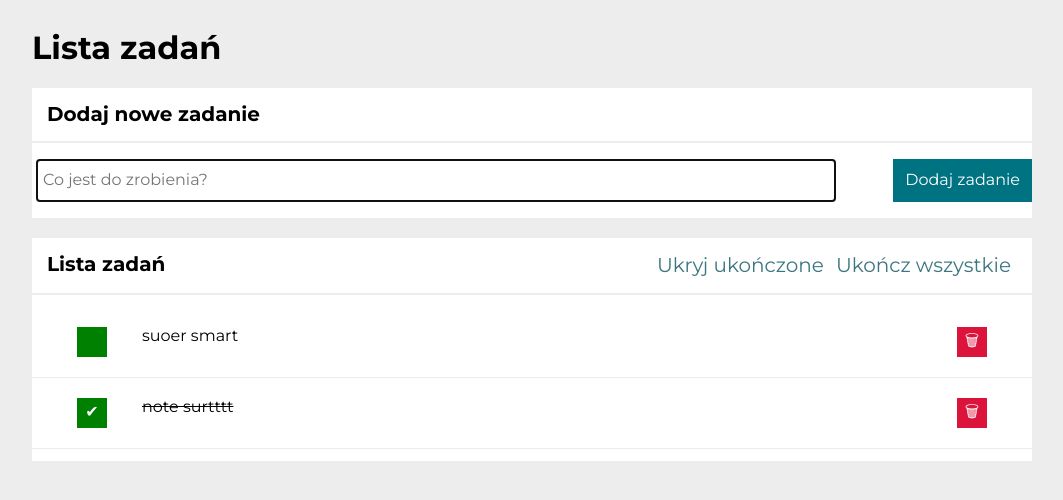
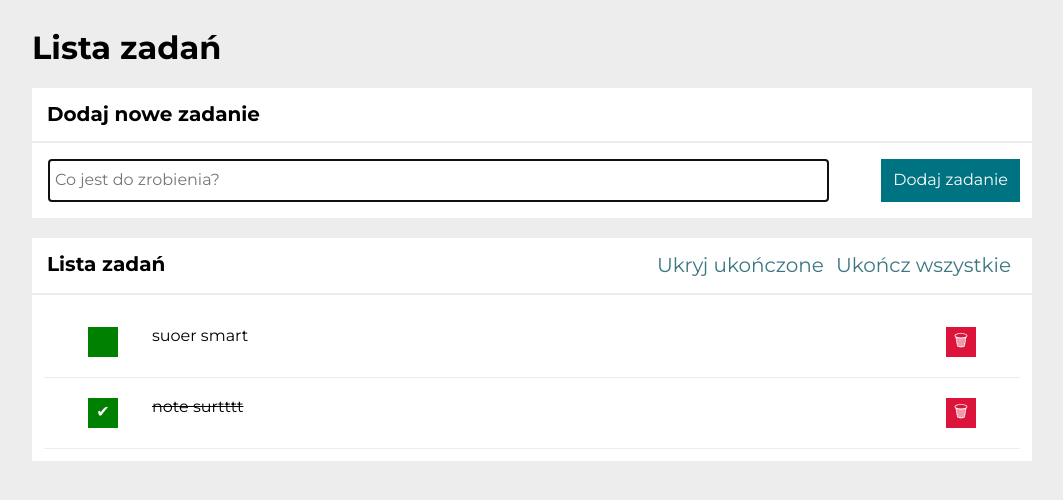
Before and after one commit to TheUnDc/TUDtoDoList-react, a React (Create React App) app: page / in a window 1280 px wide. Shown: the top 500 px of the page, without its empty margins (108-1171 px from the left). Built offline with nearby package versions, Linux system fonts and the light colour scheme.

Commit message:
fixed padding and buttons

```diff
--- a/src/Section/style.css
+++ b/src/Section/style.css
@@ -23,7 +23,7 @@
 
 .section__content {
     margin: 0;
-    padding: 12px 0;
+    padding: 12px;
 }
 
 @media (max-width: 750px) {
```
